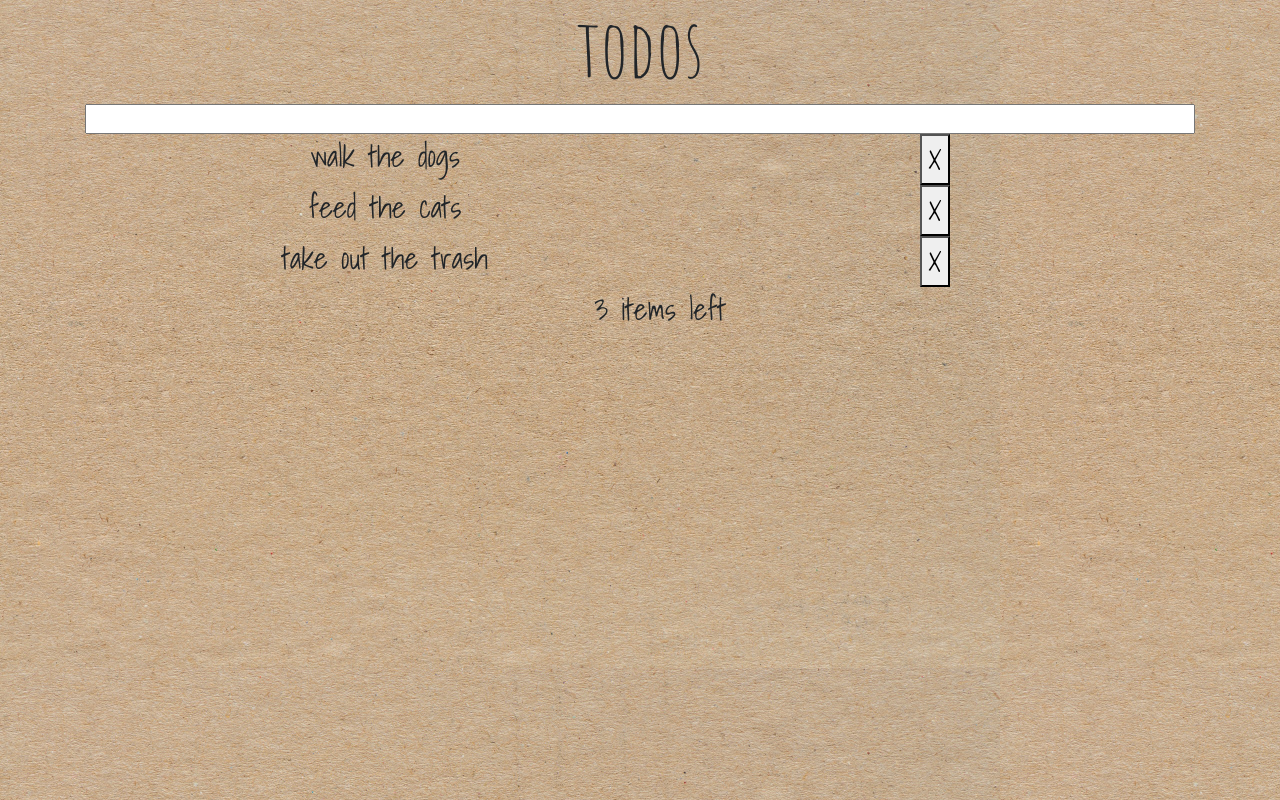
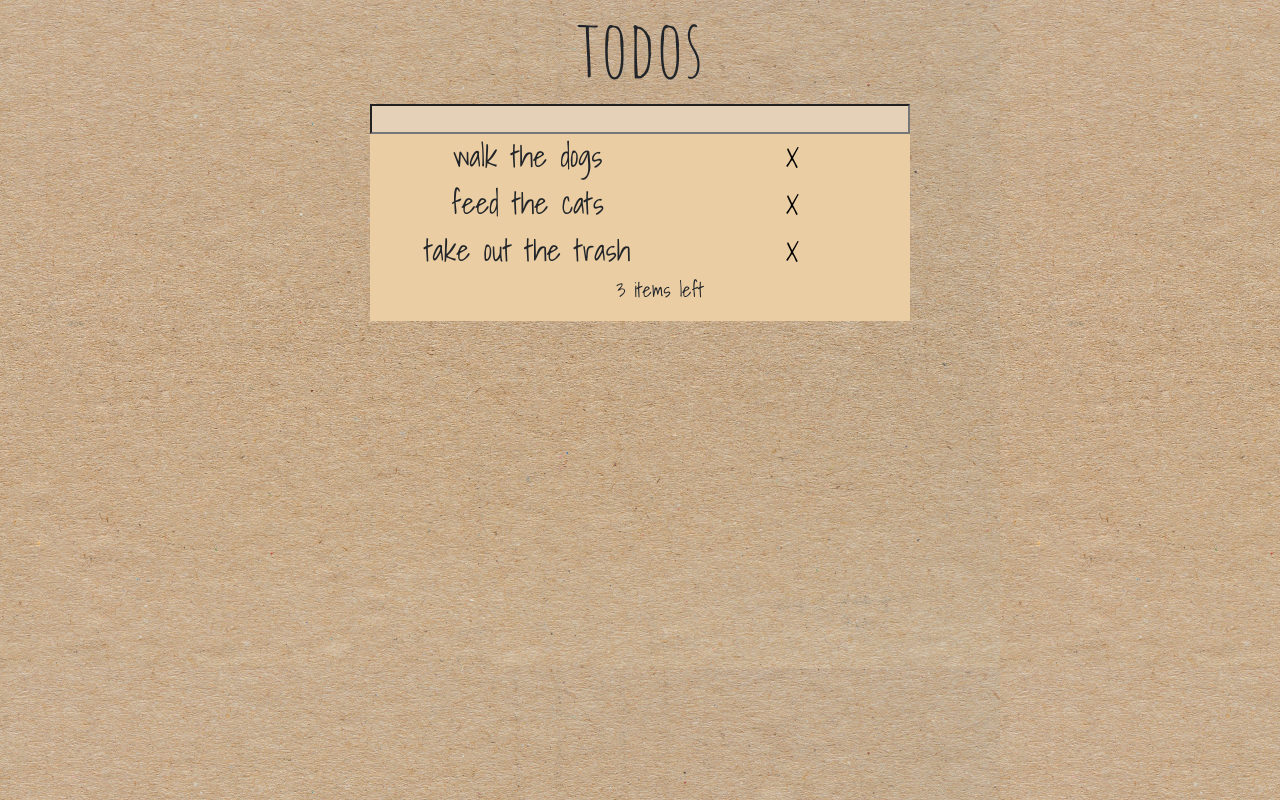
Before and after one commit to mllrdnl/to-do-list, a React app: page / in a window 1280 px wide. Built offline with nearby package versions, Linux system fonts and the light colour scheme.

Commit message:
adjusted styling

```diff
--- a/src/js/component/aTodoList.js
+++ b/src/js/component/aTodoList.js
@@ -16,7 +16,7 @@ export function ATodoList() {
 				<div className="col-12">
 					<h1 className="todo-title text-center">todos</h1>
 				</div>
-				<div className="col-12">
+				<div className="col-6">
 					<div className="todo-list d-flex justify-content-center flex-column">
 						<input
 							type="text"
@@ -60,7 +60,7 @@ export function ATodoList() {
 									</li>
 								);
 							})}
-							<li>{todos.length} items left</li>
+							<li id="totaltasks">{todos.length} items left</li>
 						</ul>
 					</div>
 				</div>
--- a/src/styles/index.scss
+++ b/src/styles/index.scss
@@ -20,3 +20,20 @@ h1 {
     font-size: 80px;
 
 }
+
+.todo-list {
+    background-color: rgb(235, 205, 163);
+}
+
+input {
+    background-color: rgb(228, 209, 183);
+}
+
+#totaltasks {
+    font-size: 20px;
+}
+
+button {
+    border: none;
+    background-color: rgb(235, 205, 163);
+}
```
Also changed, not shown: public/index.html (+1 -0 lines).
